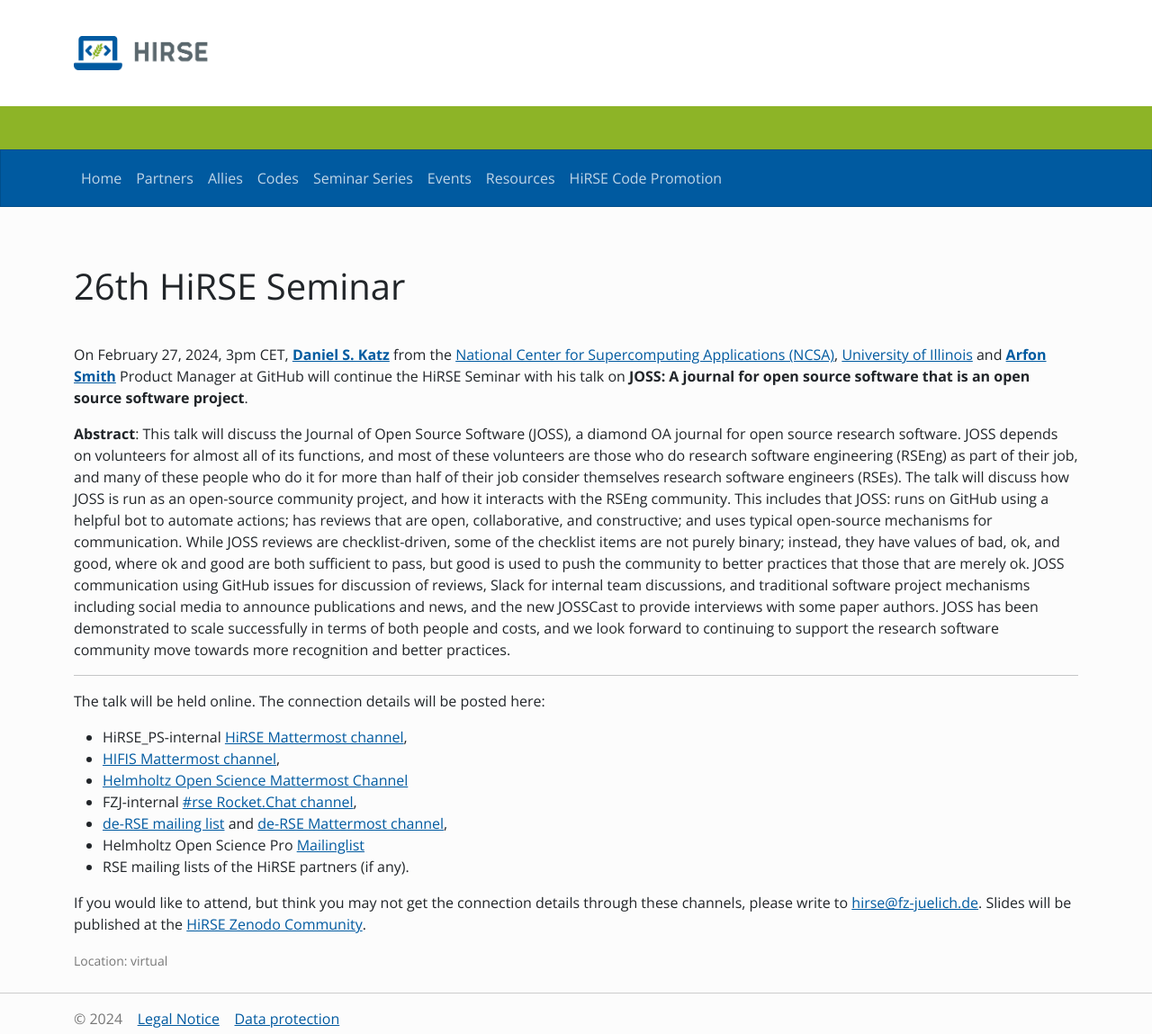
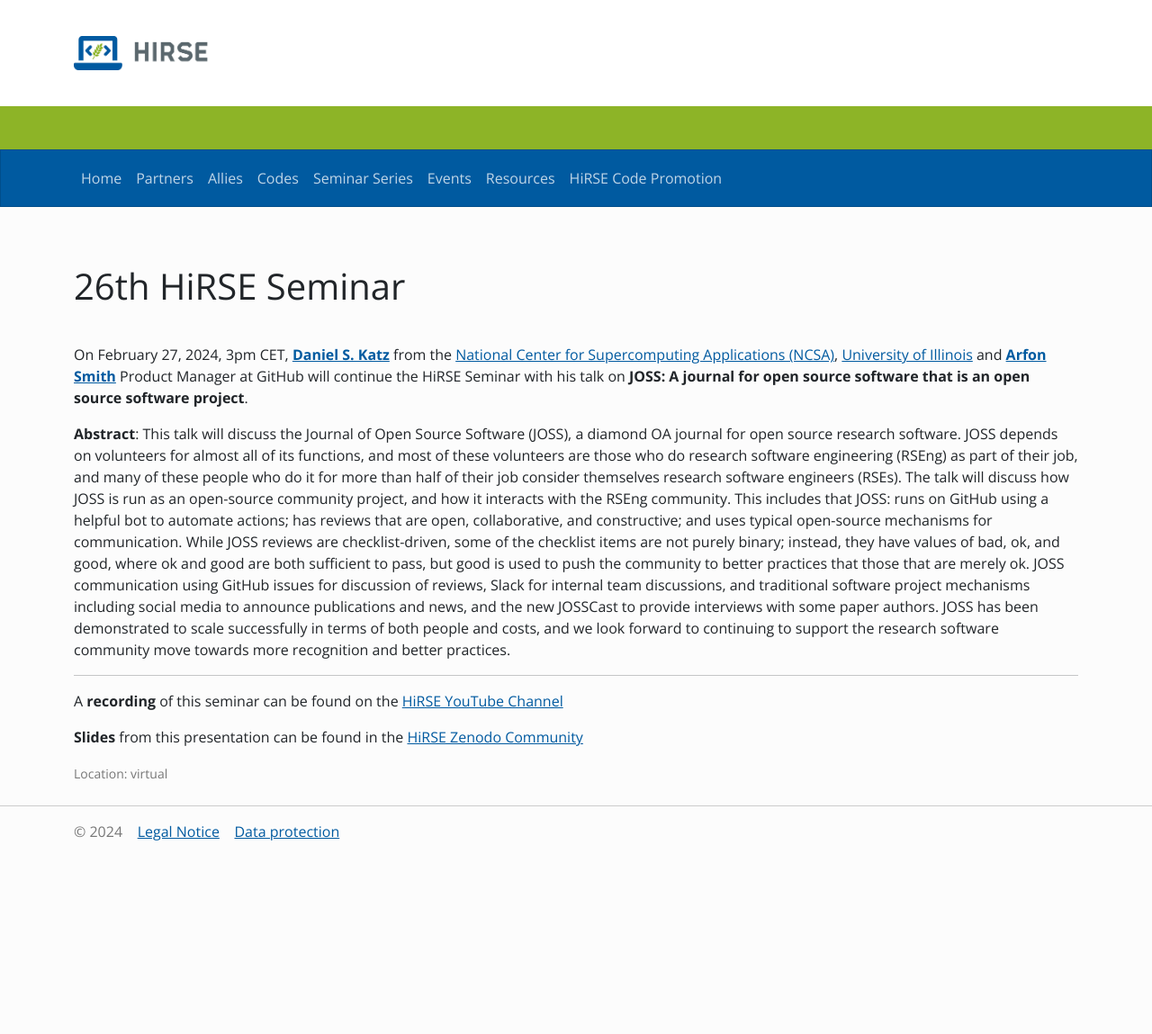
Before and after one commit to Helmholtz-HiRSE/helmholtz-hirse.github.io, a Jekyll site: the page built from _series/2024_02_27-seminar_26.md, in a window 1280 px wide. Shown: the whole page at 90% size. Built offline with Jekyll 4.4.1, drawn with Linux system fonts in a browser that asks for light colours; nearby versions of some CDN libraries; after the commit the page ends 941 px from its top, so only the background shows below that.

Commit message:
Update 2024_02_27-seminar_26.md

```diff
--- a/_series/2024_02_27-seminar_26.md
+++ b/_series/2024_02_27-seminar_26.md
@@ -13,15 +13,6 @@
 This talk will discuss the Journal of Open Source Software (JOSS), a diamond OA journal for open source research software. JOSS depends on volunteers for almost all of its functions, and most of these volunteers are those who do research software engineering (RSEng) as part of their job, and many of these people who do it for more than half of their job consider themselves research software engineers (RSEs). The talk will discuss how JOSS is run as an open-source community project, and how it interacts with the RSEng community. This includes that JOSS: runs on GitHub using a helpful bot to automate actions; has reviews that are open, collaborative, and constructive; and uses typical open-source mechanisms for communication. While JOSS reviews are checklist-driven, some of the checklist items are not purely binary; instead, they have values of bad, ok, and good, where ok and good are both sufficient to pass, but good is used to push the community to better practices that those that are merely ok. JOSS communication using GitHub issues for discussion of reviews, Slack for internal team discussions, and traditional software project mechanisms including social media to announce publications and news, and the new JOSSCast to provide interviews with some paper authors. JOSS has been demonstrated to scale successfully in terms of both people and costs, and we look forward to continuing to support the research software community move towards more recognition and better practices.
 
 ***
+A **recording** of this seminar can be found on the [HiRSE YouTube Channel](https://www.youtube.com/watch?v=uilgnkLqpak)
 
-The talk will be held online. The connection details will be posted here:
-
-* HiRSE_PS-internal [HiRSE Mattermost channel](https://mattermost.hzdr.de/hirse),
-* [HIFIS Mattermost channel](https://mattermost.hzdr.de/hifis),
-* [Helmholtz Open Science Mattermost Channel](https://mattermost.hzdr.de/open-science)
-* FZJ-internal [#rse Rocket.Chat channel](https://chat.fz-juelich.de/channel/rse),
-* [de-RSE mailing list](https://de-rse.org/de/join.html) and [de-RSE Mattermost channel](https://chat.gwdg.de/channel/derse),
-* Helmholtz Open Science Pro [Mailinglist](https://os.helmholtz.de/en/newsroom/mailing-list/)
-* RSE mailing lists of the HiRSE partners (if any).
-
-If you would like to attend, but think you may not get the connection details through these channels, please write to [hirse@fz-juelich.de](mailto:hirse@fz-juelich.de). Slides will be published at the [HiRSE Zenodo Community](https://zenodo.org/communities/hirse/).
+**Slides** from this presentation can be found in the [HiRSE Zenodo Community](https://zenodo.org/records/10708288)
```
